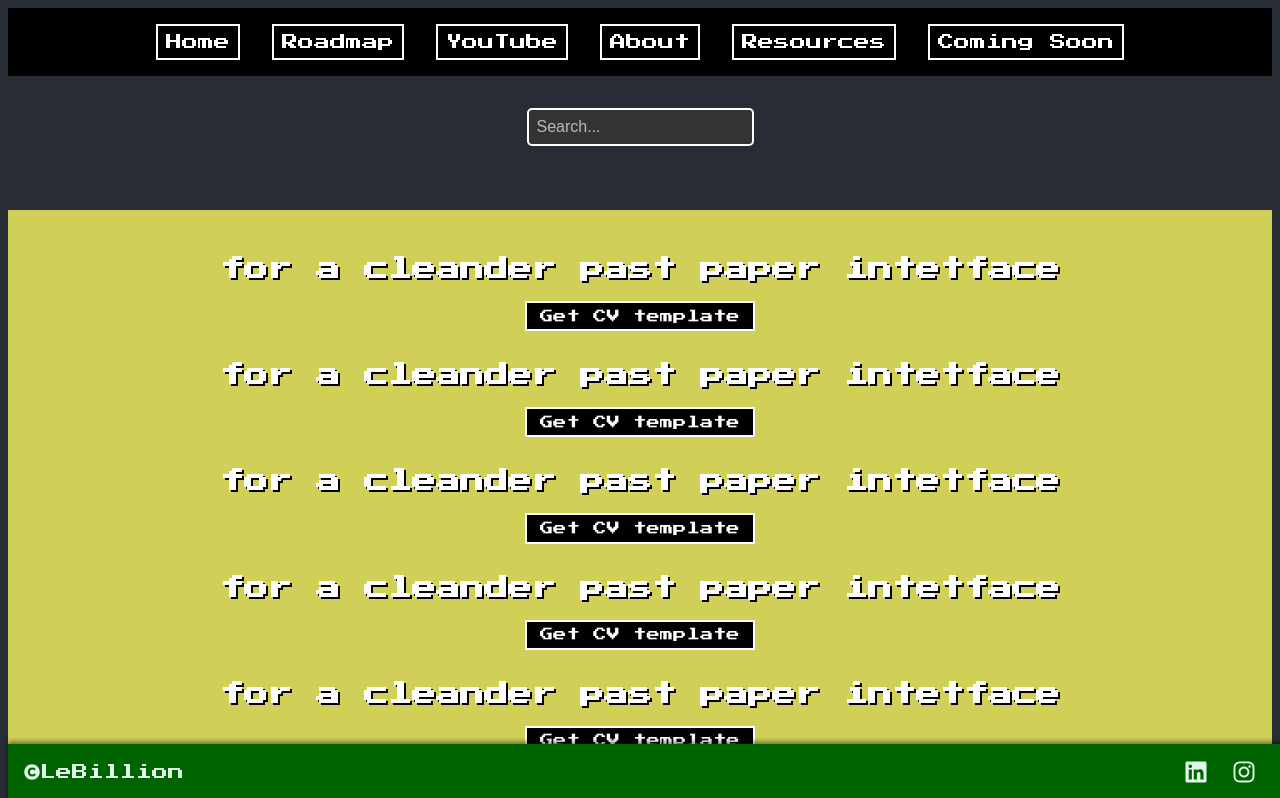
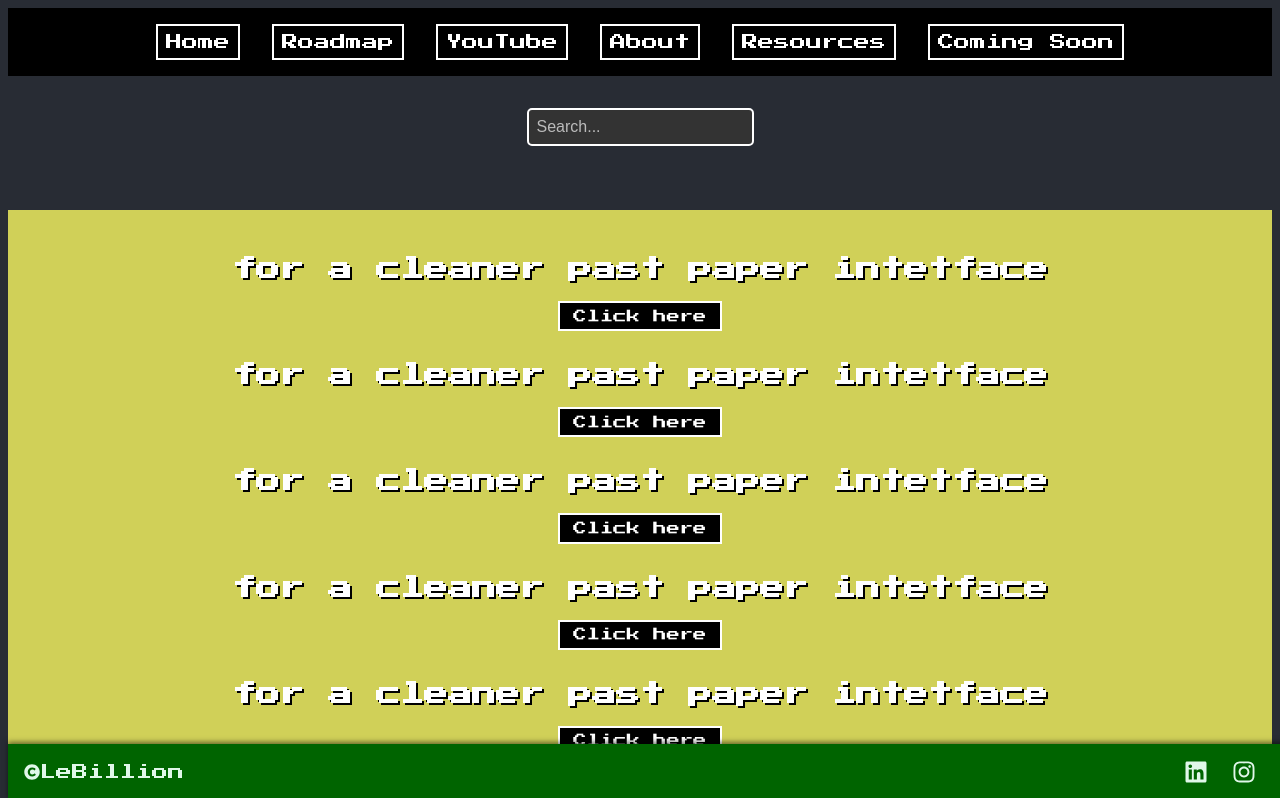
Before and after one commit to bilal2134/Fast-Past-Paper, a React (Create React App) app: page / in a window 1280 px wide. Shown: the top 798 px of the page. Built offline with nearby package versions, Linux system fonts and the light colour scheme.

Commit message:
Update Card.jsx

```diff
--- a/src/components/Card.jsx
+++ b/src/components/Card.jsx
@@ -1,21 +1,31 @@
 import React from 'react';
 import { Link } from 'react-router-dom';
 
-const Card = ({ title, index }) => {
+// const Card = ({ title, index }) => {
+//   return (
+
+
+
+//     // <div className="card">
+
+//     //   <h3>{title}</h3>
+//     //   <Link to={`/details/${index}`}><button>Show More</button></Link>
+//     // </div>
+//   );
+// };
+
+
+
+const Card = () => {
   return (
-
-          <div className="roadmap">
-      <h2>for a cleander past paper intetface</h2>
+ <div className="roadmap">
+      <h2>for a cleaner past paper intetface</h2>
       <a href="https://www.wondar.site/">
-        <button className="roadmap-button">Get CV template</button>
+        <button className="roadmap-button">Click here</button>
       </a>
     </div>
 
-    // <div className="card">
 
-    //   <h3>{title}</h3>
-    //   <Link to={`/details/${index}`}><button>Show More</button></Link>
-    // </div>
   );
 };
 
```
